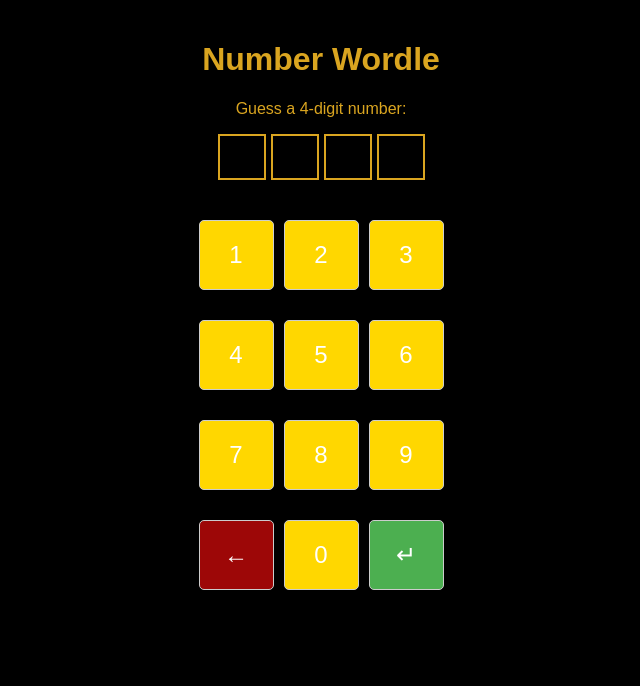
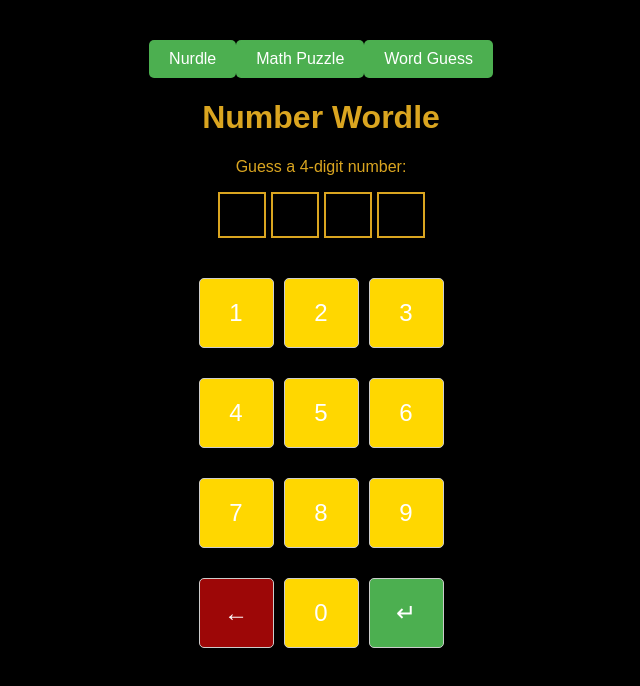
Before and after one commit to Sampath1993/Nurdle, a React (Create React App) app: page / in a window 1280 px wide. Shown: the top 686 px of the page, without its empty margins (319-959 px from the left). Built offline with nearby package versions, Linux system fonts and the light colour scheme.

Commit message:
Added tabs

```diff
--- a/src/App.js
+++ b/src/App.js
@@ -10,6 +10,21 @@ function App() {
   const [showPopup, setShowPopup] = useState(false);
   const [mathConcept, setMathConcept] = useState('');
   const inputsRef = useRef([]);
+
+  const [activeTab, setActiveTab] = useState("Nurdle"); // Default tab
+
+  const renderGameComponent = () => {
+    switch (activeTab) {
+      case "Nurdle":
+        return <NurdleGame />;
+      case "Math Puzzle":
+        return <MathPuzzleGame />;
+      case "Word Guess":
+        return <WordGuessGame />;
+      default:
+        return <NurdleGame />;
+    }
+  };
 
   const mathConcepts = [
     "Natural numbers are 1,2,3,4,5,..",
@@ -155,9 +170,8 @@ function handleClosePopup() {
   // You can redirect or refresh here if necessary
 }
 
-
-return (
-  <div className="App">
+function NurdleGame() {
+  return <div>
     <h1>Number Wordle</h1>
   <p>Guess a 4-digit number:</p>
 
@@ -222,6 +236,33 @@ return (
   </div>
 
   <p id="message">{message}</p>
+  </div>;
+}
+
+function MathPuzzleGame() {
+  // Placeholder for a new math puzzle game
+  return <div>Math Puzzle Game (similar logic to Nurdle, but customized)</div>;
+}
+
+function WordGuessGame() {
+  // Placeholder for a Word Guess game
+  return <div>Word Guess Game</div>;
+}
+
+return (
+  <div className="App">
+      {/* Tabs Navigation */}
+      <div className="tabs">
+        <button onClick={() => setActiveTab("Nurdle")} className={activeTab === "Nurdle" ? "active" : ""}>Nurdle</button>
+        <button onClick={() => setActiveTab("Math Puzzle")} className={activeTab === "Math Puzzle" ? "active" : ""}>Math Puzzle</button>
+        <button onClick={() => setActiveTab("Word Guess")} className={activeTab === "Word Guess" ? "active" : ""}>Word Guess</button>
+      </div>
+
+      {/* Render the selected game */}
+      <div className="game-container">
+        {renderGameComponent()}
+      </div>
+
   </div>
 );
 }
```
Lines whose indentation alone changed are shown as unchanged.
